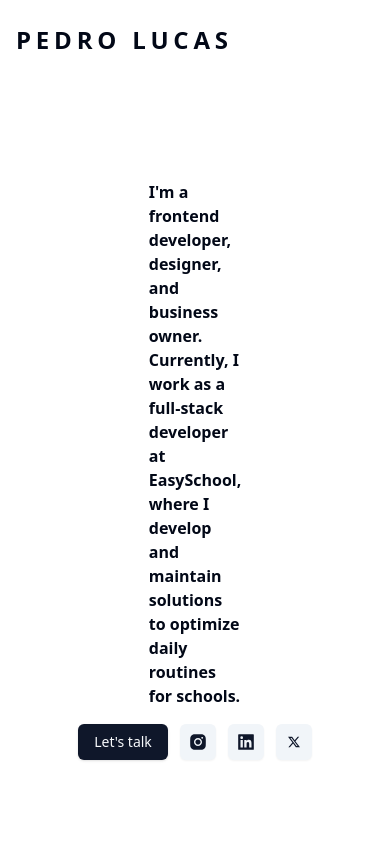
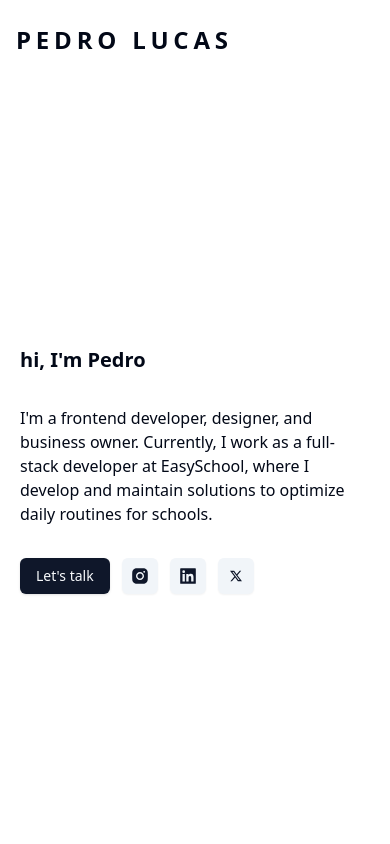
Before and after one commit to pedrolucaslco/pedrolucaslco, a Next.js app: page / in a window 390 px wide. Shown: the top 844 px of the page. Built offline with nearby package versions, Linux system fonts and the light colour scheme.

Commit message:
organize mobile layout (ongoing )

```diff
--- a/pages/index.js
+++ b/pages/index.js
@@ -109,9 +109,10 @@ export default function Home() {
 	  "
         >
           <section className="h-screen flex flex-col pt-24      ">
-            <div className="font-semibold flex flex-col justify-center h-full items-center gap-4 px-40">
+          <div className="flex flex-col justify-center h-full items-start gap-8 px-1 lg:px-40">
+          <h1 className="text-xl font-bold">hi, I'm Pedro</h1>
               <h1>I'm a frontend developer, designer, and business owner. Currently, I work as a full-stack developer at EasySchool, where I develop and maintain solutions to optimize daily routines for schools.</h1>
-			  <div className="text-base sm:text-xl flex justify-center sm:justify-start gap-3 sm:gap-4 text-black">
+			  <div className="text-base sm:text-xl flex justify-start gap-3 sm:gap-4 text-black">
                   <Button asChild>
                     <Link href="mailto:pedrolucaslcosta@gmail.com">
                       Let&apos;s talk
```
